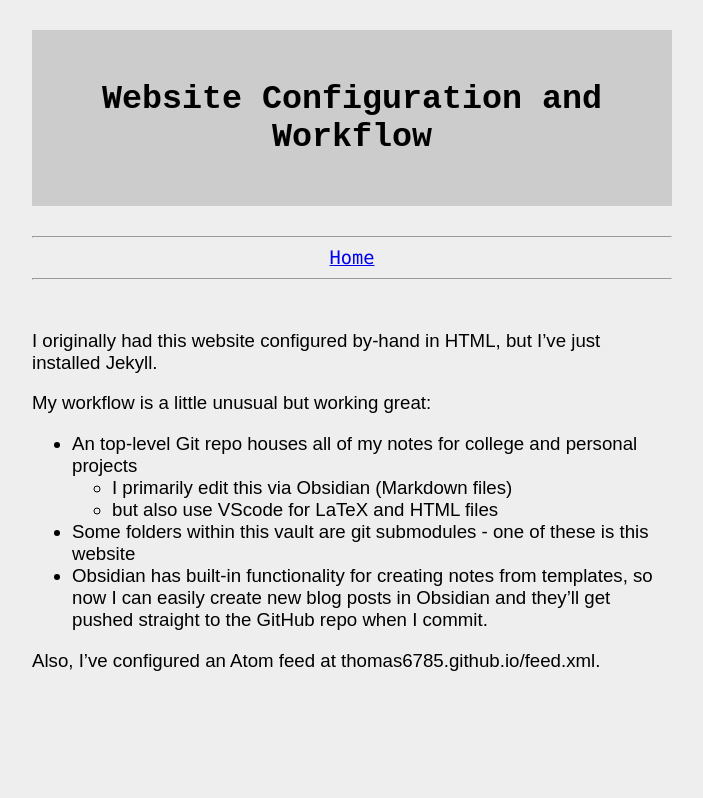
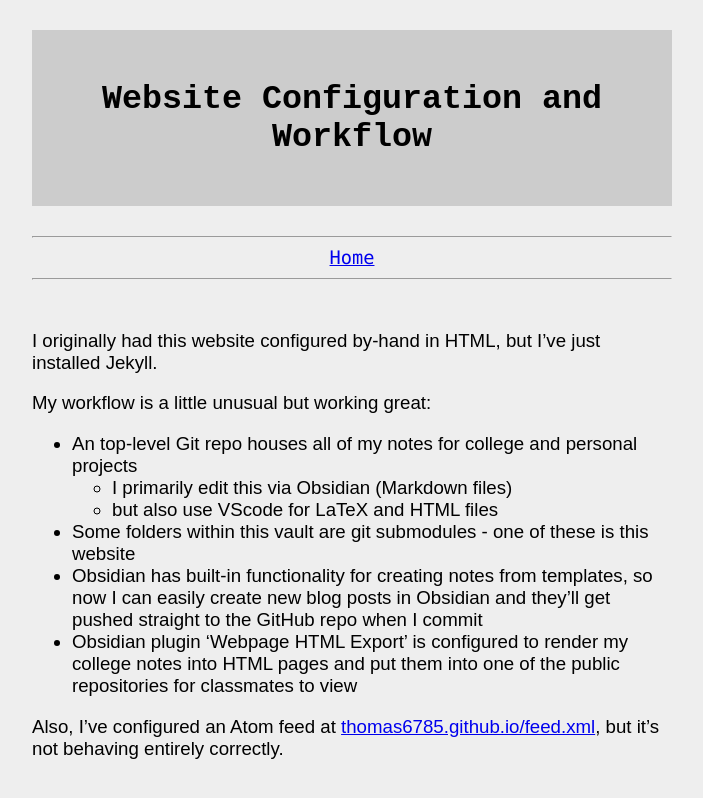
Before and after one commit to thomas6785/thomas6785.github.io, a Jekyll site: the page built from _posts/2024-09-26-workflow-update.md, in a window 1280 px wide. Shown: the top 798 px of the page, without its empty margins (288-991 px from the left). Built offline with Jekyll 4.4.1, drawn with Linux system fonts in a browser that asks for light colours.

Commit message:
vault backup: 2024-09-26 01:51:21

```diff
--- a/_posts/2024-09-26-workflow-update.md
+++ b/_posts/2024-09-26-workflow-update.md
@@ -10,6 +10,7 @@ My workflow is a little unusual but working great:
 	- I primarily edit this via Obsidian (Markdown files)
 	- but also use VScode for LaTeX and HTML files
 - Some folders within this vault are git submodules - one of these is this website
-- Obsidian has built-in functionality for creating notes from templates, so now I can easily create new blog posts in Obsidian and they'll get pushed straight to the GitHub repo when I commit.
+- Obsidian has built-in functionality for creating notes from templates, so now I can easily create new blog posts in Obsidian and they'll get pushed straight to the GitHub repo when I commit
+- Obsidian plugin 'Webpage HTML Export' is configured to render my college notes into HTML pages and put them into one of the public repositories for classmates to view
 
-Also, I've configured an Atom feed at thomas6785.github.io/feed.xml.
+Also, I've configured an Atom feed at [thomas6785.github.io/feed.xml](thomas6785.github.io/feed.xml "Why are you reading the tooltip?"), but it's not behaving entirely correctly.
```
